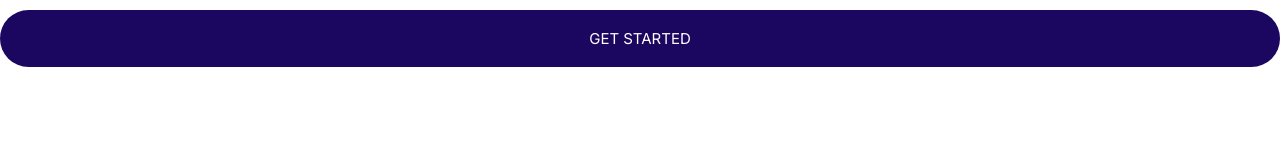
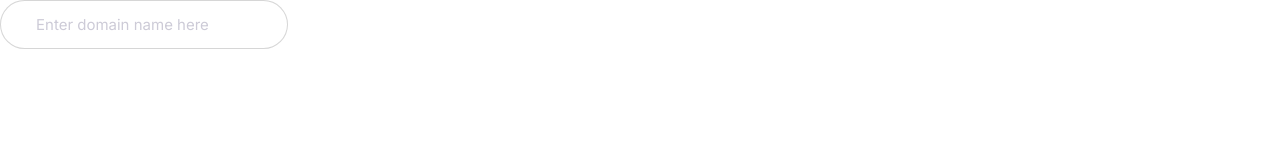
Before and after one commit to boatengdickson/moshifiedd, a plain HTML site: page index.html in a window 1280 px wide. Drawn offline with Linux system fonts and the light colour scheme.

Commit message:
Build Input component

```diff
--- a/css/style.css
+++ b/css/style.css
@@ -226,3 +226,25 @@ p {
         font-size: 1.5rem;
     }
 }
+
+
+/* Inputs */
+.input{
+    border-radius: 30px;
+    border: 1px solid #cccc;
+    color: var(--color-headings);
+    font-size: 2rem;
+    outline: 0;
+    padding: 1.5rem 3.5rem;
+}
+
+
+::placeholder{
+    color: #cdcbd7;
+}
+
+@media screen and (min-width: 1024px){
+    .input{
+        font-size: 1.5rem;
+    }
+}
--- a/index.html
+++ b/index.html
@@ -15,6 +15,11 @@
     <link rel="stylesheet" href="css/style.css" />
   </head>
   <body>
-    <button class="button button--primary button--block">GET STARTED</button>
+    <input
+      type="text"
+      class="input"
+      id=""
+      placeholder="Enter domain name here"
+    />
   </body>
 </html>
```
